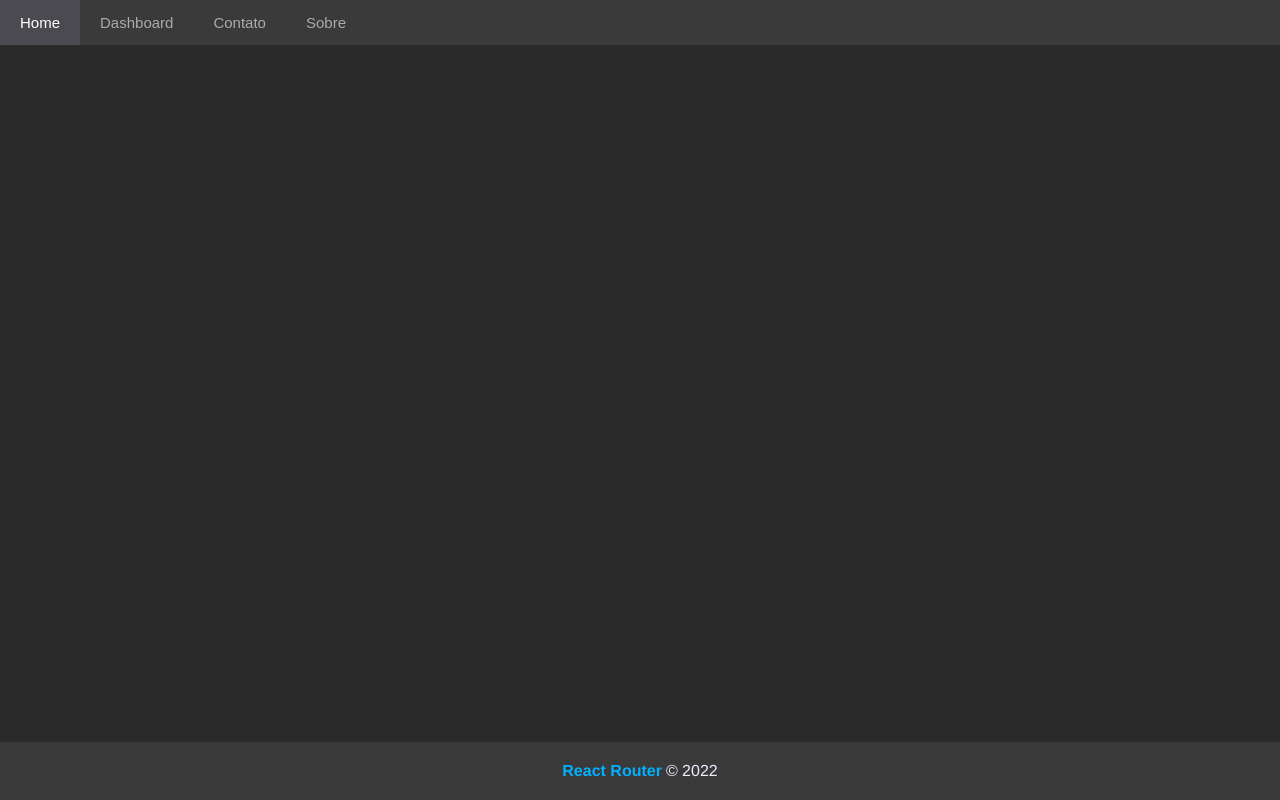
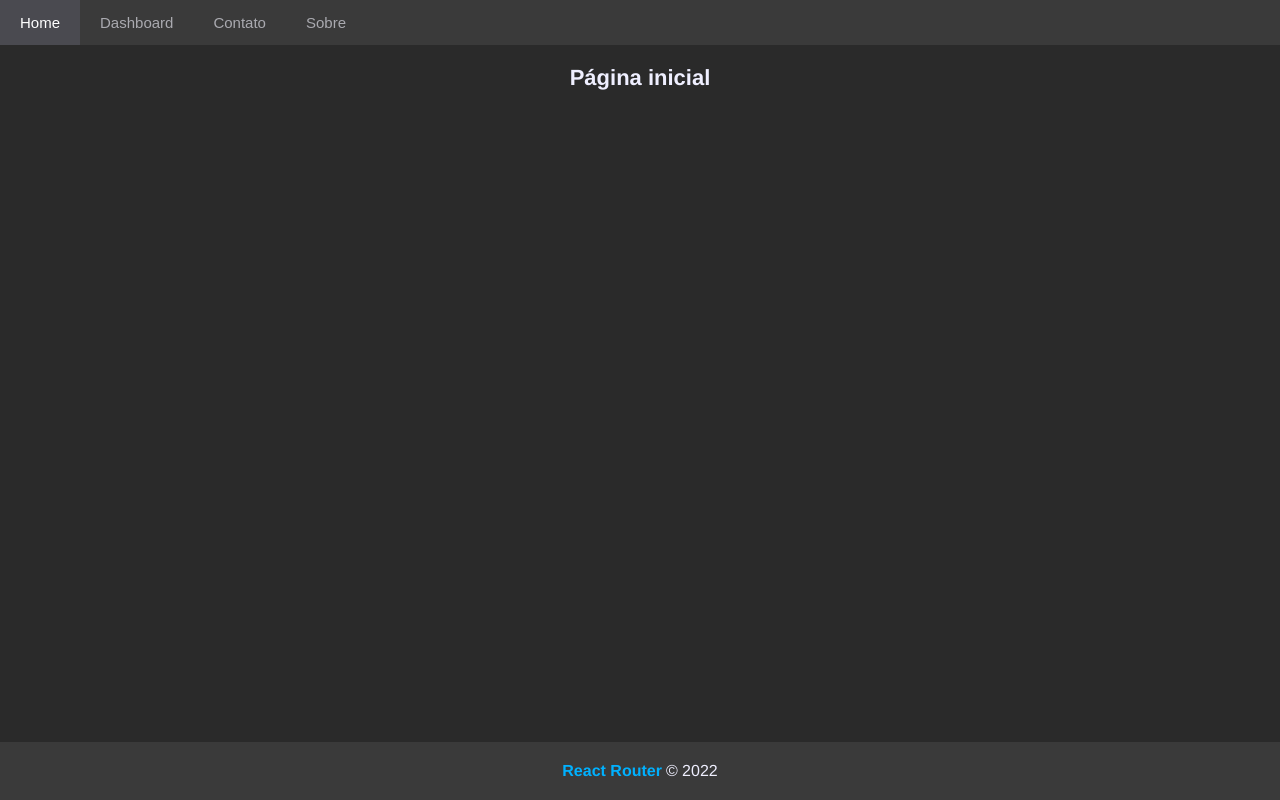
Before and after one commit to LucasLuccaCode/react-router-authentication, a React (Vite) app: page / in a window 1280 px wide. Built offline with nearby package versions, Linux system fonts and the light colour scheme.

Commit message:
feat: added home page and changed dashboard index route

```diff
--- /dev/null
+++ b/src/pages/Home/index.jsx
@@ -0,0 +1,7 @@
+export default function Home() {
+  return (
+    <div className="c-home">
+      <h1>Página inicial</h1>
+    </div>
+  )
+}
```
Also changed, not shown: src/routes/index.jsx (+7 -2 lines).
